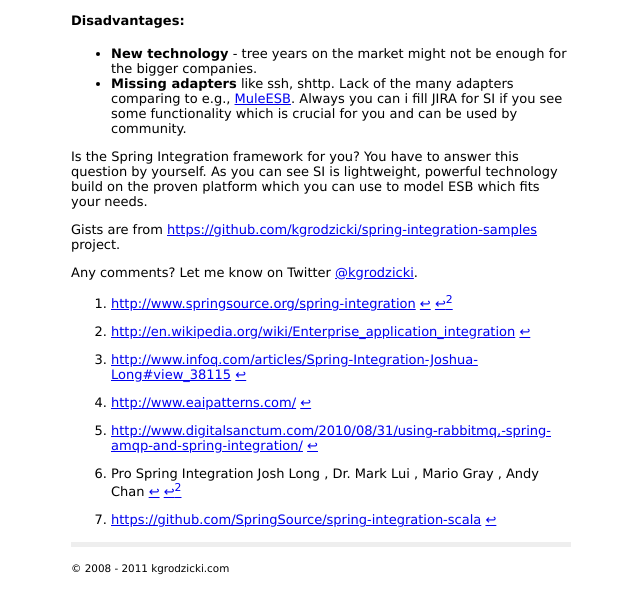
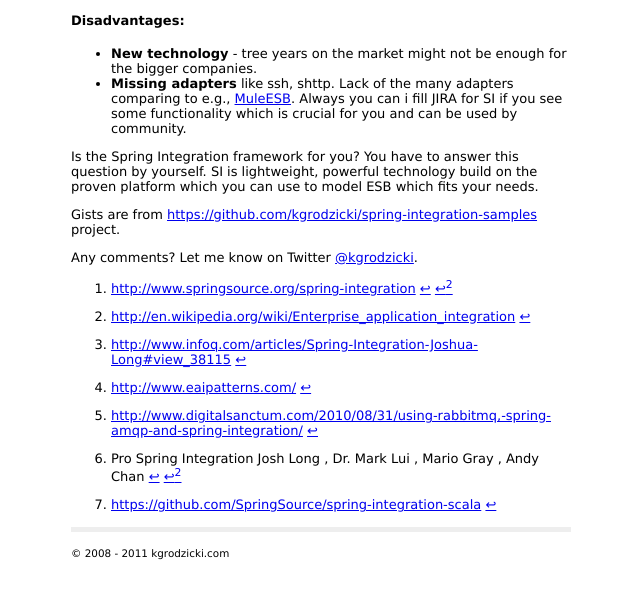
Before and after one commit to kgrodzicki/kgrodzicki.github.com, a Jekyll site: the page built from _posts/2011-08-11-spring-integration.markdown, in a window 1280 px wide and 900 px high, scrolled down 2283 px, cut to the strip 258-872 px from the top of the window. Shown: the whole strip, without its empty margins (319-959 px from the left). Built offline with Jekyll 4.4.1, drawn with Linux system fonts in a browser that asks for light colours; Markdown is read by kramdown in place of the engine named in the settings.

Commit message:
more changes ...

```diff
--- a/_posts/2011-08-11-spring-integration.markdown
+++ b/_posts/2011-08-11-spring-integration.markdown
@@ -90,7 +90,7 @@ Mark Fisher about GUI designer:
 fill JIRA for SI if you see some functionality which is crucial for you and can be used by community.
 
 Is the Spring Integration framework for you?
-You have to answer this question by yourself. As you can see SI is lightweight,
+You have to answer this question by yourself. SI is lightweight,
 powerful technology build on the proven platform which you can use to model ESB which fits your needs.
 
 Gists are from [https://github.com/kgrodzicki/spring-integration-samples](http://bit.ly/p6DPTP) project.
```
